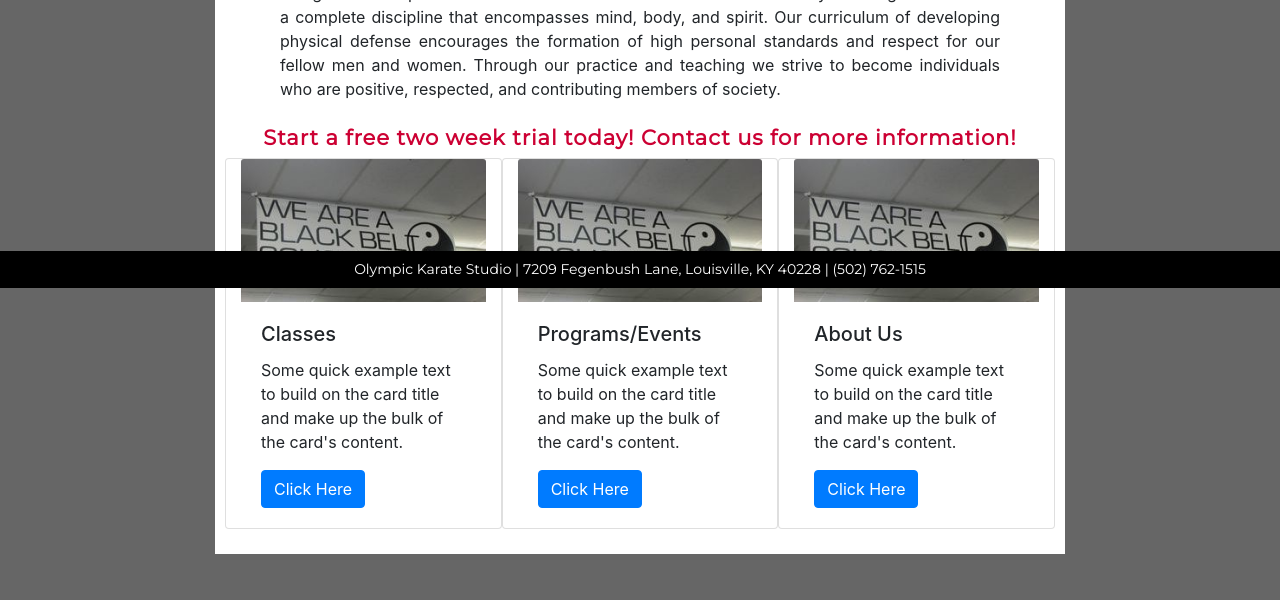
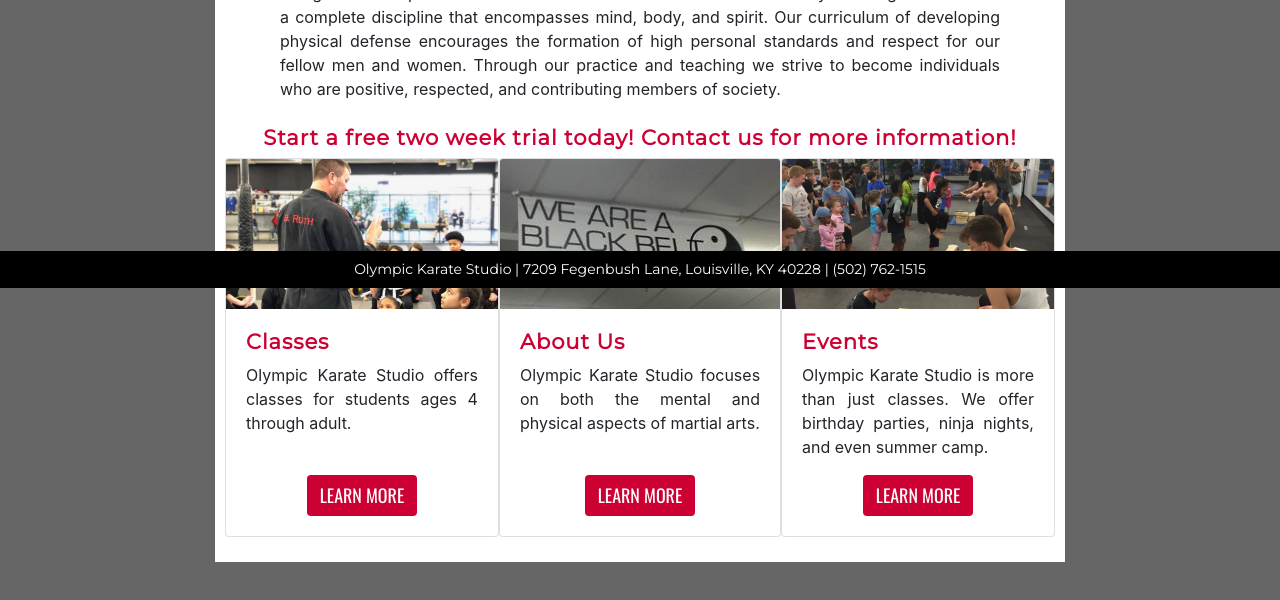
Before and after one commit to sarahcreasman/oks_revamp, a plain HTML site: page index.html in a window 1280 px wide. Shown: the part 512-1112 px from the top of the page. Drawn offline with nearby package versions, Linux system fonts and the light colour scheme.

Commit message:
Updated 8/30/18

```diff
--- a/css/main.css
+++ b/css/main.css
@@ -18,6 +18,19 @@ header {
   margin-bottom: 100px;
   background-color: #fff;
   padding: 25px;
+}
+
+.btn-oks {
+  background-color: #cc0033;
+  color: #fff;
+  font-family: 'Oswald', sans-serif;
+  font-size: 18px;
+  text-transform: uppercase;
+  margin: 0 auto;
+}
+.btn-oks:hover {
+  background-color: #000;
+  color: #fff;
 }
 
 /* NAVBAR CUSTOMIZATION */
@@ -58,11 +71,30 @@ header {
   font-size: 14px;
 }
 
+/* CARDS CUSTOMIZATION */
+.card-title-oks {
+  font-family: 'Montserrat', sans-serif;
+  font-size: 21px;
+  color: #cc0033;
+  font-weight: bold;
+  letter-spacing: 1px;
+}
+.card-text-oks {
+  text-align: justify;
+}
+.card-img-oks {
+  max-width: 100%;
+  max-height: 150px;
+  object-fit: cover;
+  margin: 0;
+}
+
 /* CAROUSEL */
 #oks-carousel {
   margin: 0 auto;
   max-width: 850px;
   max-height: 400px;
+  object-fit: cover;
 }
 
 /* INDEX PAGE CUSTOMIZATION */
@@ -87,3 +119,8 @@ header {
   font-weight: bold;
   letter-spacing: 1px;
 }
+
+/* CLASS PAGE CUSTOMIZATION */
+.class-img {
+
+}
--- a/index.html
+++ b/index.html
@@ -15,7 +15,7 @@
   <!-- NAVBAR -->
   <nav class="navbar sticky-top navbar-expand-lg bg-oks">
       <a class="navbar-brand justify-content-start brand-oks" href="index.html">
-        <img src="img/fist_logo.jpg" height="70">
+        <img src="img/fist_logo.jpg" class="brand-img-oks" height="70">
         Olympic Karate Studio</a>
       <button class="navbar-toggler" type="button" data-toggle="collapse" data-target="#navbarNavDropdown" aria-controls="navbarNavDropdown" aria-expanded="false" aria-label="Toggle navigation">
         <span class="navbar-toggler-icon"></span>
@@ -106,30 +106,30 @@
 
 
       <div class="row">
-        <div class="card col-sm-4">
-          <img class="card-img-top" src="img/black-belt-school.jpg" alt="Card image cap">
-          <div class="card-body">
-            <h5 class="card-title">Classes</h5>
-            <p class="card-text">Some quick example text to build on the card title and make up the bulk of the card's content.</p>
-            <a href="classes.html" class="btn btn-primary">Click Here</a>
+        <div class="card" style="max-width: 33%;">
+          <img class="card-img-top card-img-oks" src="img/classes.jpg" alt="Card image cap">
+          <div class="card-body d-flex flex-column">
+            <h5 class="card-title-oks">Classes</h5>
+            <p class="card-text-oks">Olympic Karate Studio offers classes for students ages 4 through adult.</p>
+            <a href="classes.html" class="btn btn-oks mt-auto">Learn More</a>
           </div>
         </div>
 
-        <div class="card col-sm-4">
-          <img class="card-img-top" src="img/black-belt-school.jpg" alt="Card image cap">
-          <div class="card-body">
-            <h5 class="card-title">Programs/Events</h5>
-            <p class="card-text">Some quick example text to build on the card title and make up the bulk of the card's content.</p>
-            <a href="programs_events.html" class="btn btn-primary">Click Here</a>
+        <div class="card" style="max-width: 34%;">
+          <img class="card-img-top card-img-oks" src="img/black-belt-school.jpg" alt="Card image cap">
+          <div class="card-body d-flex flex-column">
+            <h5 class="card-title-oks">About Us</h5>
+            <p class="card-text-oks">Olympic Karate Studio focuses on both the mental and physical aspects of martial arts.</p>
+            <a href="about_us.html" class="btn btn-oks mt-auto">Learn More</a>
           </div>
         </div>
 
-        <div class="card col-sm-4">
-          <img class="card-img-top" src="img/black-belt-school.jpg" alt="Card image cap">
-          <div class="card-body">
-            <h5 class="card-title">About Us</h5>
-            <p class="card-text">Some quick example text to build on the card title and make up the bulk of the card's content.</p>
-            <a href="about_us.html" class="btn btn-primary">Click Here</a>
+        <div class="card" style="max-width: 33%;">
+          <img class="card-img-top card-img-oks" src="img/events.jpg" alt="Card image cap">
+          <div class="card-body d-flex flex-column">
+            <h5 class="card-title-oks">Events</h5>
+            <p class="card-text-oks">Olympic Karate Studio is more than just classes. We offer birthday parties, ninja nights, and even summer camp.</p>
+            <a href="programs_events.html" class="btn btn-oks mt-auto">Learn More</a>
           </div>
         </div>
       </div>
```
Also changed, not shown: about_us.html (+1 -1 lines), adults_teens.html (+1 -1 lines), birthday_parties.html (+1 -1 lines), bullyproof.html (+1 -1 lines), calendar.html (+1 -1 lines), classes.html (+3 -3 lines), contact.html (+1 -1 lines), getting_started.html (+1 -1 lines), juniors.html (+1 -1 lines), kickboxing.html (+3 -1 lines), little_champs.html (+1 -1 lines), ninja_night.html (+1 -1 lines), programs_events.html (+1 -1 lines), schedule.html (+1 -1 lines), 3 more files.
